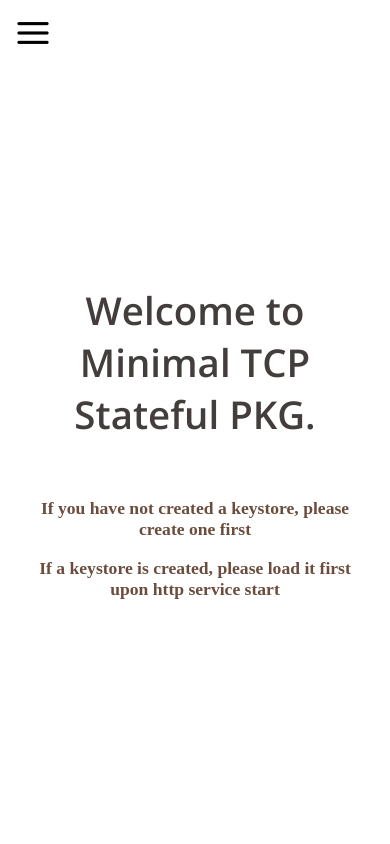
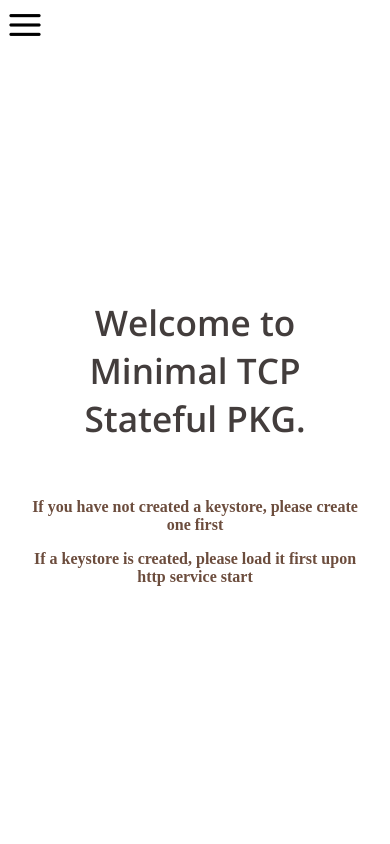
Before and after one commit to syhue/pkg, a PHP site: page / in a window 390 px wide. Run offline with PHP 8.4, Linux system fonts and the light colour scheme; some libraries are stand-ins or nearby versions.

Commit message:
update file

```diff
--- a/css/index.css
+++ b/css/index.css
@@ -34,8 +34,7 @@
 		height: 100%;
 		width: 100%;
 		display: flex;
-		justify-content: center;
-		align-items: center;
+		align-self: flex-start;
 	}
 
 
@@ -51,7 +50,7 @@
 	}
 
 	.welcome{
-		font-size: 2.4rem;
+		font-size: 2.2rem;
 		font-weight: 700;
 	}
 
@@ -60,7 +59,7 @@
 		color: #532e1c;
 		font-weight: 550;
 		opacity: 85%;
-		font-size: 1.1rem;
+		font-size: 1rem;
 	}
 
 
--- a/css/nav.css
+++ b/css/nav.css
@@ -2,10 +2,7 @@
 	display: none;
 }
 
-.container{
-	overflow: hidden;
-	display: flex;
-}
+
 
 
 /* Extra small devices (phones, 600px and down) */
@@ -18,14 +15,24 @@
 
 	}
 
+	body{
+		max-width: 100%;
+		max-height: 100%;
+		/* border: 1px solid red; */
+		margin: 0px 0px 0px 0px;
+	}
+
+
 	.container{
 		flex-direction: column;
 		display: flex;
 		justify-content:flex-start;
-		padding-top: 5rem;
+		padding-top: 3rem;
 		width: 100%;
 		height: 100%;
-		background-color: #c6ebc9;
+		margin: 0px 0px 0px 0px;
+		background-color: #f3f2da;
+		background-size: cover;
 		color: #23120b;
 		font-family: 'Open Sans', sans-serif;
 		text-align: center;
```
